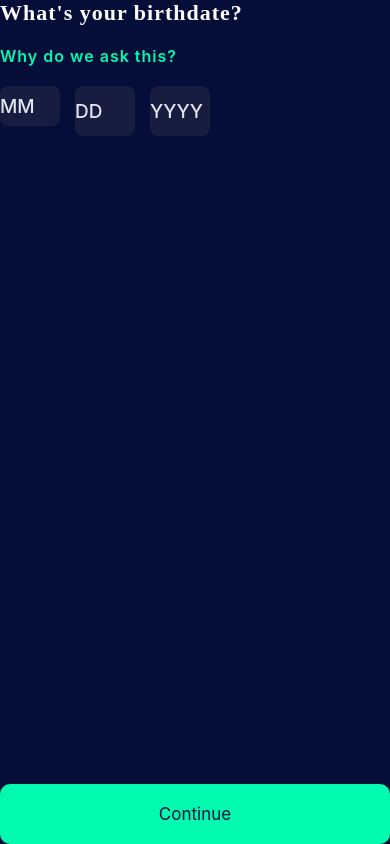
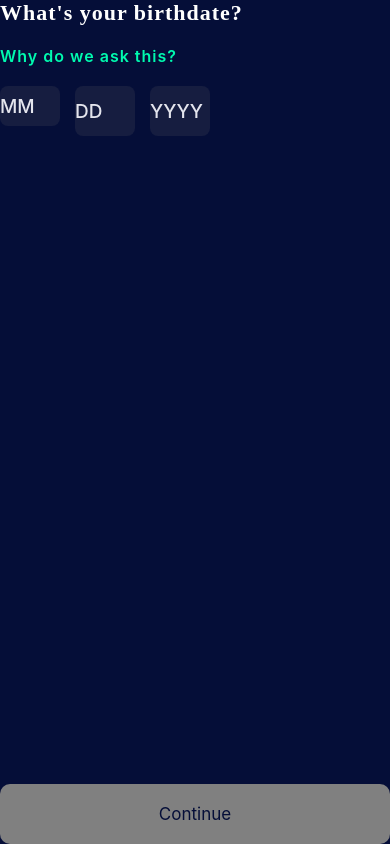
Before and after one commit to duajaradat/react-native-birthDate, a React Native app: screen /Birthdate in a window 390 px wide. Built offline with nearby package versions, Linux system fonts and the light colour scheme.

Commit message:
handle age less than 18 and enable button on valid date

```diff
--- a/screens/BirthDateScreen.js
+++ b/screens/BirthDateScreen.js
@@ -3,7 +3,6 @@ import moment from 'moment';
 import {
   View,
   Text,
-  Button,
   SafeAreaView,
   StyleSheet,
   TouchableOpacity,
@@ -18,6 +17,8 @@ function BirthdayScreen({navigation}) {
   const [dayPlaceholder, setDayPlaceholder] = useState('DD');
   const [yearPlaceHolder, setYearPlaceholder] = useState('YYYY');
 
+  const [disabled, setDisabled] = useState(true);
+
   const [month, setMonth] = useState('');
   const [day, setDay] = useState('');
   const [year, setYear] = useState('');
@@ -30,7 +31,6 @@ function BirthdayScreen({navigation}) {
 
   moment.updateLocale(moment.locale(), {invalidDate: ''});
   const monthName = moment(month, 'M').format('MMMM');
-  const dayName = moment(day, 'D').format('DDDD');
 
   const goBack = event => {
     if (!day && event.nativeEvent.key === 'Backspace' && dayRef.current) {
@@ -63,6 +63,17 @@ function BirthdayScreen({navigation}) {
     if (m == 4 || m == 6 || m == 9 || m == 11) return d <= 30;
 
     return true;
+  };
+  const ageHandle = year => {
+    let today = new Date();
+    let birthDate = new Date(year);
+    let age = today.getFullYear() - birthDate.getFullYear();
+    console.log(age);
+    if (age >= 18) {
+      return true;
+    } else {
+      return false;
+    }
   };
   return (
     <SafeAreaView style={styles.safeScreen}>
@@ -148,7 +159,11 @@ function BirthdayScreen({navigation}) {
                 setYear(year);
                 if (year.length === 4 && year >= '1900' && year <= '2022') {
                   if (isValidDate(day, month, year)) {
-                  } else {
+                    if (ageHandle(year)) {
+                      setDisabled(false);
+                    } else {
+                      setError(true);
+                    }
                   }
                 }
               }}
@@ -165,8 +180,17 @@ function BirthdayScreen({navigation}) {
           </View>
         </View>
       </View>
-      <TouchableOpacity>
-        <View style={styles.btnContainer}>
+      {error ? (
+        <Text style={styles.error}>
+          We are sorry but you must be 18 years or older to proceed.
+        </Text>
+      ) : (
+        <Text style={styles.birthDateText}>
+          {moment([year, month, day]).format('MMMM Do YYYY')}
+        </Text>
+      )}
+      <TouchableOpacity disabled={disabled}>
+        <View style={disabled ? styles.disabled : styles.btnContainer}>
           <Text style={styles.btn}>Continue</Text>
         </View>
       </TouchableOpacity>
@@ -231,6 +255,16 @@ const styles = StyleSheet.create({
   },
   error: {
     color: 'tomato',
+    fontSize: 14,
+    fontWeight: '600',
+    letterSpacing: 1,
+    fontFamily: 'Rubik-VariableFont_wght',
+  },
+  birthDateText: {
+    color: '#00FAAF',
+    fontSize: 14,
+    letterSpacing: 1,
+    fontFamily: 'Rubik-VariableFont_wght',
   },
   btn: {
     fontSize: 17,
@@ -240,6 +274,14 @@ const styles = StyleSheet.create({
     backgroundColor: '#00FAAF',
     borderRadius: 10,
     width: '100%',
+    height: 65,
+    justifyContent: 'center',
+    alignItems: 'center',
+  },
+  disabled: {
+    backgroundColor: 'grey',
+    borderRadius: 10,
+    width: '100%',
     height: 60,
     justifyContent: 'center',
     alignItems: 'center',
```
Also changed, not shown: 35 other files (tests, documents, lock files or other folders).
